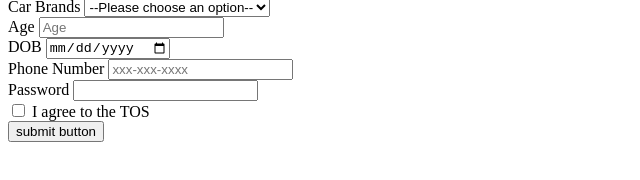
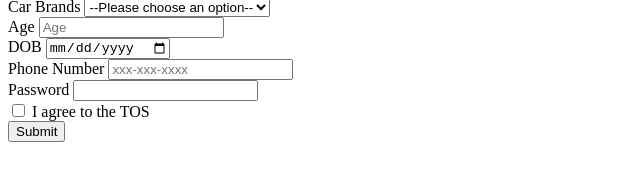
Before and after one commit to acciojob/signup-form-car-Vipul1305, a website: page main.html in a window 1280 px wide. Shown: the part 72-252 px from the top of the page, 0-640 px from the left. Drawn offline with Linux system fonts and the light colour scheme.

Commit message:
created a submission

```diff
--- a/main.html
+++ b/main.html
@@ -48,7 +48,7 @@
 		<input type="checkbox" id="tos" name="tos" value="agreed" required>
 		<label for="tos"> I agree to the TOS</label>
 		<br>
-		<input type="submit" value="submit button">
+		<button type="submit">Submit</button>
 
 	</form>
 
```
